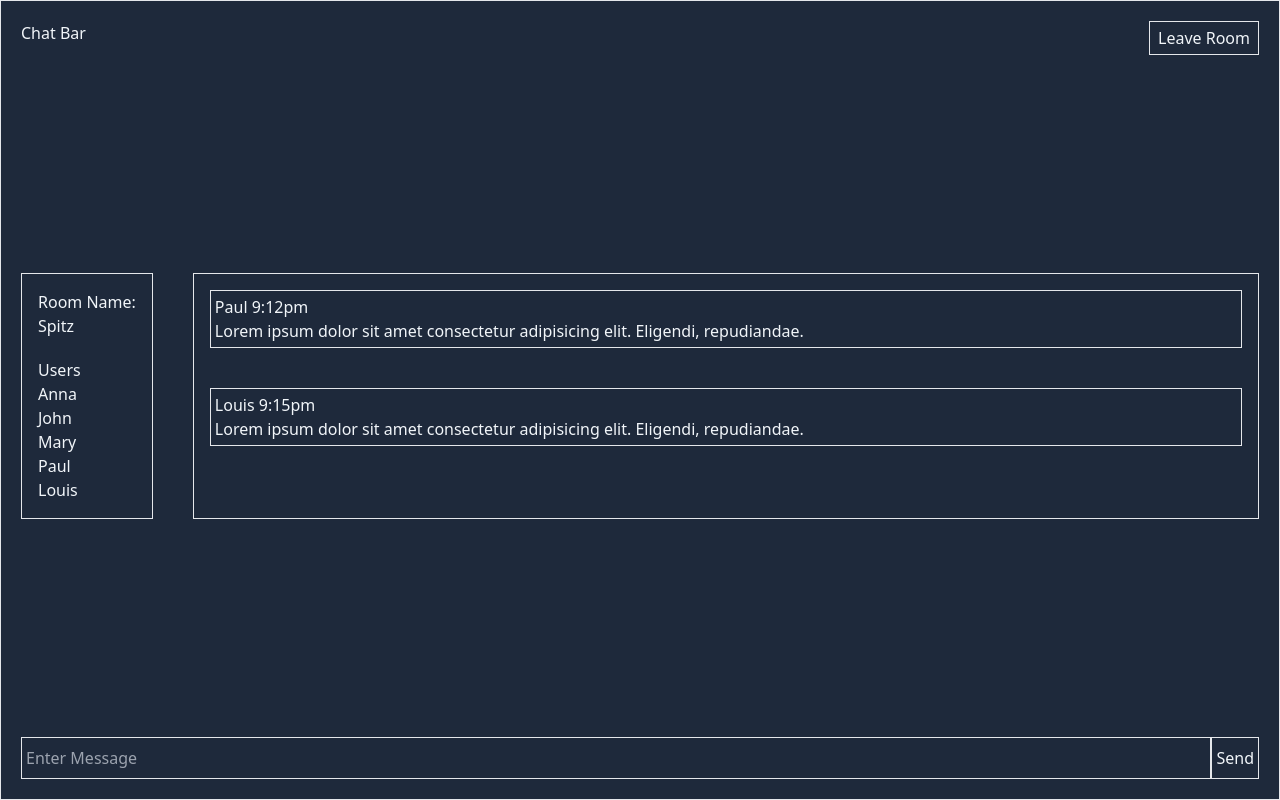
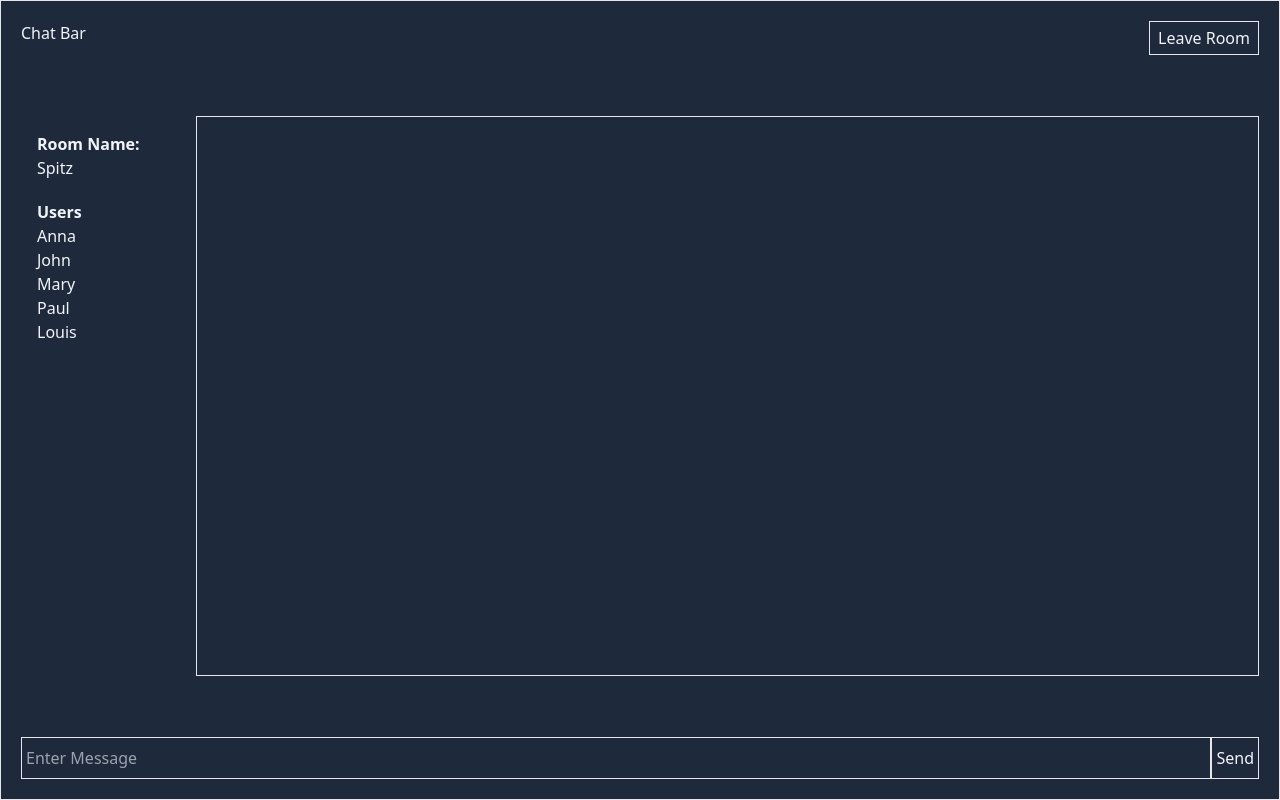
Before and after one commit to Raftouch/node-chat-app, a website: page public/chat.html in a window 1280 px wide. Drawn offline with nearby package versions, Linux system fonts and the light colour scheme; no server answers.

Commit message:
:wastebasket: cleaned code

```diff
--- a/public/chat.html
+++ b/public/chat.html
@@ -15,13 +15,13 @@
             <a href="index.html" class="px-2 py-1 border">Leave Room</a>
         </header>
         <main class="chat-main flex gap-10">
-            <div class="chat-sidebar border p-4 flex flex-col gap-5">
+            <div class="chat-sidebar p-4 flex flex-col gap-5">
                 <div>
-                    <h3>Room Name:</h3>
+                    <h3 class="font-bold">Room Name:</h3>
                     <h2 id="room-name">Spitz</h2>
                 </div>
                 <div>
-                    <h3>Users</h3>
+                    <h3 class="font-bold">Users</h3>
                     <ul id="users">
                         <li>Anna</li>
                         <li>John</li>
@@ -31,22 +31,7 @@
                     </ul>
                 </div>
             </div>
-            <div id="chat-messages" class="flex flex-col flex-1 gap-10 border p-4">
-                <div class="message border p-1">
-                    <p class="meta">Paul <span>9:12pm</span></p>
-                    <p class="text">
-                        Lorem ipsum dolor sit amet consectetur adipisicing elit. Eligendi,
-                        repudiandae.
-                    </p>
-                </div>
-                <div class="message border p-1">
-                    <p class="meta">Louis <span>9:15pm</span></p>
-                    <p class="text">
-                        Lorem ipsum dolor sit amet consectetur adipisicing elit. Eligendi,
-                        repudiandae.
-                    </p>
-                </div>
-            </div>
+            <div id="chat-messages" class="h-[70vh] flex flex-col flex-1 gap-10 border p-4 overflow-auto"></div>
         </main>
         <div class="chat-form-container">
             <form class="flex" id="chat-form">
```
